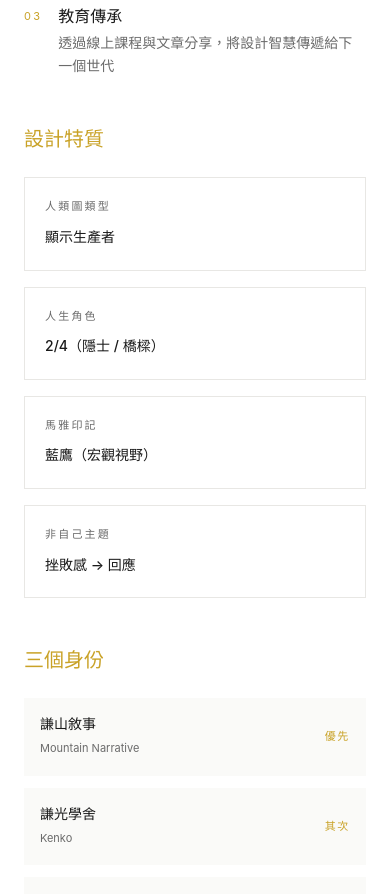
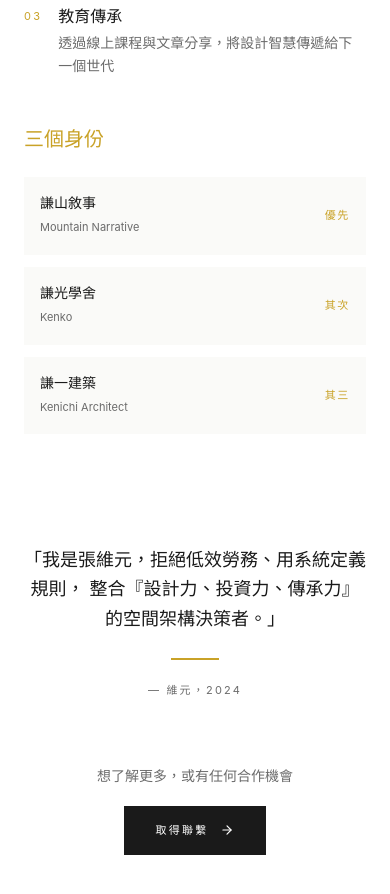
Before and after one commit to wei-yuanchang/kiaa-website, a Next.js app: page /kiaa-website/ in a window 390 px wide. Shown: the part 4660-5554 px from the top of the page. Built offline with nearby package versions, Linux system fonts and the light colour scheme.

Commit message:
fix: Remove private Human Design info from About section
- Removed Design Traits section with personal Human Design data

```diff
--- a/src/components/About.tsx
+++ b/src/components/About.tsx
@@ -106,31 +106,6 @@ export default function About() {
               </div>
             </div>
 
-            {/* Design Traits - Premium grid */}
-            <div>
-              <h3 className="text-xl font-serif font-light mb-6 text-[#c9a227]">設計特質</h3>
-              <div className="grid grid-cols-1 sm:grid-cols-2 gap-4">
-                {[
-                  { label: "人類圖類型", value: "顯示生產者" },
-                  { label: "人生角色", value: "2/4（隱士 / 橋樑）" },
-                  { label: "馬雅印記", value: "藍鷹（宏觀視野）" },
-                  { label: "非自己主題", value: "挫敗感 → 回應" },
-                ].map((item, index) => (
-                  <motion.div
-                    key={item.label}
-                    initial={{ opacity: 0, scale: 0.95 }}
-                    whileInView={{ opacity: 1, scale: 1 }}
-                    viewport={{ once: true }}
-                    transition={{ delay: index * 0.1, duration: 0.5 }}
-                    className="p-5 border border-[#e8e7e4] hover:border-[#c9a227] hover:bg-[#c9a227]/[0.02] transition-colors duration-300"
-                  >
-                    <span className="block text-[11px] tracking-[0.2em] text-[#6b6b6b] mb-2 uppercase">{item.label}</span>
-                    <span className="text-sm text-[#1a1a1a] font-medium">{item.value}</span>
-                  </motion.div>
-                ))}
-              </div>
-            </div>
-
             {/* Three Identities Preview */}
             <div>
               <h3 className="text-xl font-serif font-light mb-6 text-[#c9a227]">三個身份</h3>
```
